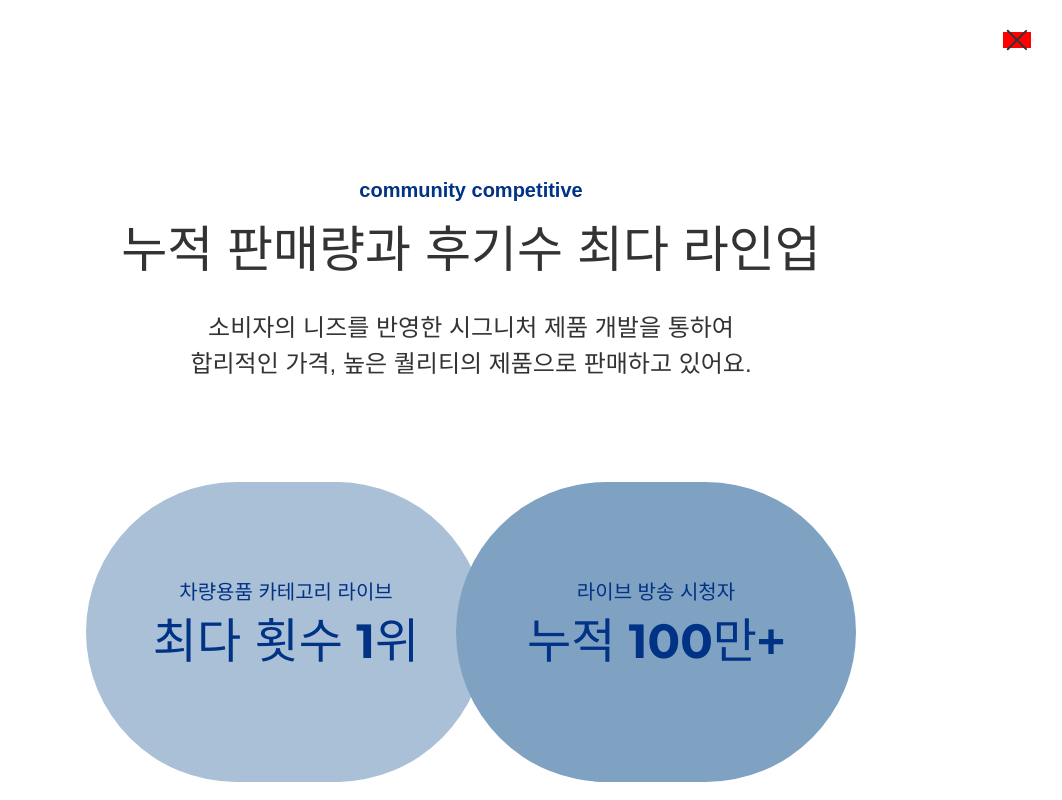
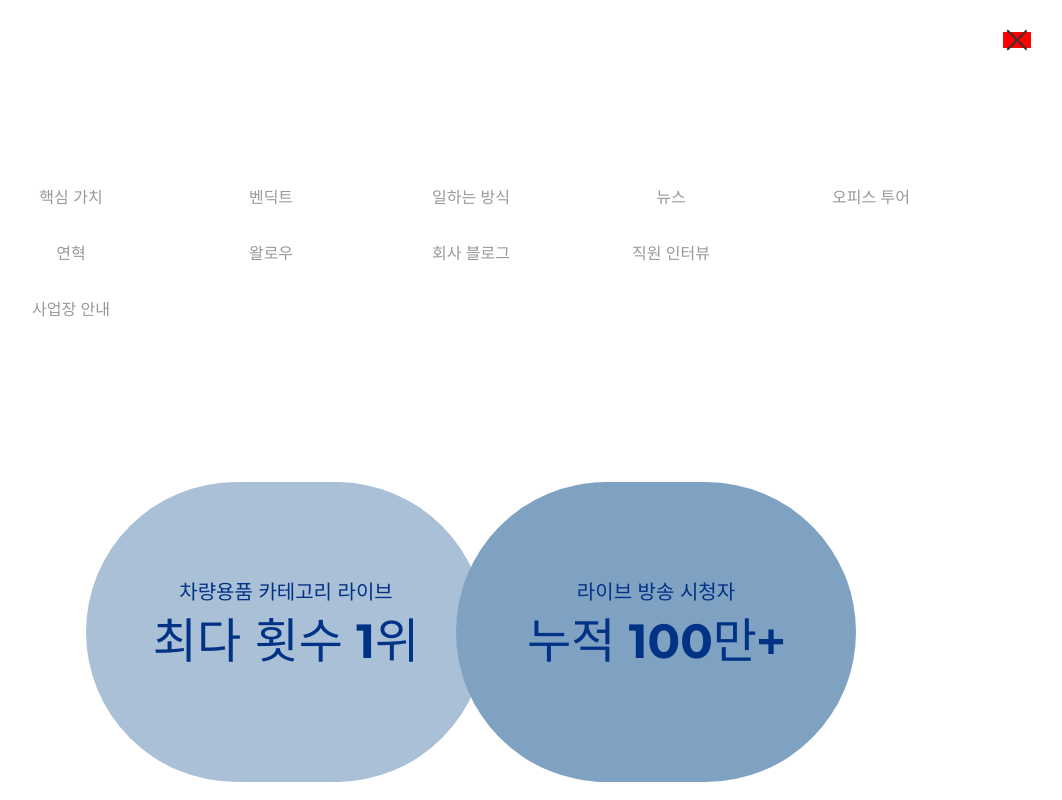
Before and after one commit to choi-uj/web-project1, a React (Vite) app: page / in a window 1280 px wide. Both pictures are taken after a click on the element 1186 px from the left and 40 px from the top of the page. Shown: the top 800 px of the page, without its empty margins (169-1231 px from the left). Built offline with nearby package versions, Linux system fonts and the light colour scheme; a web font is replaced by a local one.

Commit message:
250806-3

```diff
--- a/src/components/Header.jsx
+++ b/src/components/Header.jsx
@@ -2,44 +2,55 @@
 import React, { useState, useEffect, useRef } from "react";
 
 function Header() {
-    const [isOpen, setIsOpen] = useState(false);
+    const [menuOpen, setMenuOpen] = useState(false); // 메뉴 버튼 열림 여부
     const [isDesktop, setIsDesktop] = useState(window.innerWidth >= 1440);
+    const [isScrolled, setIsScrolled] = useState(false); // 스크롤 여부 상태
     const headerRef = useRef(null);
     const gnbRef = useRef(null);
     const langWrapRef = useRef(null);
     const hBreakpoint = 1440;
 
-    // 메뉴 토글
-    // const toggleMenu = () => {
-    //     setIsOpen(prev => !prev);
-    // };
     const toggleMenu = () => {
-            console.log('menu clicked');
-            setIsOpen(prev => {
-                console.log('isOpen 상태:', !prev);
-                return !prev;
-            });
-        };
+        const header = headerRef.current;
+        setMenuOpen(prev => {
+            const newState = !prev;
 
-    // 언어 선택 토글
+            if (header) {
+                if (newState) {
+                    header.classList.add('scroll');
+                    header.classList.add('scroll-a');
+                } else {
+                    if (window.scrollY < header.offsetHeight) {
+                        header.classList.remove('scroll');
+                    }
+                    header.classList.remove('scroll-a');
+                }
+            }
+
+            return newState;
+        });
+    };
+
     const toggleLang = () => {
         if (langWrapRef.current) {
             langWrapRef.current.classList.toggle('active');
         }
     };
 
-    // 스크롤 처리
     const handleScroll = () => {
         const header = headerRef.current;
         if (!header) return;
-        if (window.scrollY >= header.offsetHeight) {
+
+        const shouldScroll = window.scrollY >= header.offsetHeight;
+        setIsScrolled(shouldScroll); // 상태 업데이트
+
+        if (shouldScroll) {
             header.classList.add('scroll');
         } else {
             header.classList.remove('scroll');
         }
     };
 
-    // 반응형 처리 및 마우스 이벤트
     useEffect(() => {
         const handleResize = () => {
             setIsDesktop(window.innerWidth >= hBreakpoint);
@@ -48,9 +59,9 @@ function Header() {
         const header = headerRef.current;
         const gnb = gnbRef.current;
 
-        // 스크롤 이벤트
         window.addEventListener('scroll', handleScroll);
         window.addEventListener('resize', handleResize);
+
         if (isDesktop && gnb) {
             const onMouseEnter = () => {
                 header.classList.add('scroll', 'scroll-a');
@@ -78,40 +89,44 @@ function Header() {
         };
     }, [isDesktop]);
 
-    return(
-        <header id="header" ref={headerRef}>
+    return (
+        <header
+            id="header"
+            ref={headerRef}
+            className={`${isScrolled ? 'scroll' : ''} ${menuOpen ? 'scroll-a' : ''}`}
+        >
             <div className="container">
                 <h1><a href="/"><span className="blind">워로브라더스</span></a></h1>
                 <nav id="gnb" ref={gnbRef}>
                     <ul className="dep1">
                         <li><a href="#go-history">Company</a>
                             <ul className="dep2">
-                                <li><a href="#" tabIndex="-1">핵심 가치</a></li>
-                                <li><a href="#" tabIndex="-1">연혁</a></li>
-                                <li><a href="#" tabIndex="-1">사업장 안내</a></li>
+                                <li><a href="#">핵심 가치</a></li>
+                                <li><a href="#">연혁</a></li>
+                                <li><a href="#">사업장 안내</a></li>
                             </ul>
                         </li>
                         <li><a href="#go-brand">Brand</a>
                             <ul className="dep2">
-                                <li><a href="#" tabIndex="-1">벤딕트</a></li>
-                                <li><a href="#" tabIndex="-1">왈로우</a></li>
+                                <li><a href="#">벤딕트</a></li>
+                                <li><a href="#">왈로우</a></li>
                             </ul>
                         </li>
                         <li><a href="#go-vision">Vision</a>
                             <ul className="dep2">
-                                <li><a href="#" tabIndex="-1">일하는 방식</a></li>
-                                <li><a href="#" tabIndex="-1">회사 블로그</a></li>
+                                <li><a href="#">일하는 방식</a></li>
+                                <li><a href="#">회사 블로그</a></li>
                             </ul>
                         </li>
                         <li><a href="#go-news">PR center</a>
                             <ul className="dep2">
-                                <li><a href="#" tabIndex="-1">뉴스</a></li>
-                                <li><a href="#" tabIndex="-1">직원 인터뷰</a></li>
+                                <li><a href="#">뉴스</a></li>
+                                <li><a href="#">직원 인터뷰</a></li>
                             </ul>
                         </li>
                         <li><a href="#go-hiring">HR</a>
                             <ul className="dep2">
-                                <li><a href="./sub1-hr-office.html" tabIndex="-1">오피스 투어</a></li>
+                                <li><a href="./sub1-hr-office.html">오피스 투어</a></li>
                             </ul>
                         </li>
                     </ul>
@@ -128,7 +143,7 @@ function Header() {
                         </ul>
                     </div>
                     <div className="allmenu-wrap">
-                        <div className={`menu-wrap ${isOpen ? 'open' : ''}`} onClick={toggleMenu}>
+                        <div className={`menu-wrap ${menuOpen ? 'open' : ''}`} onClick={toggleMenu}>
                             <span className="line"></span>
                             <span className="line"></span>
                             <span className="line"></span>
--- a/src/components/css/main.css
+++ b/src/components/css/main.css
@@ -210,12 +210,26 @@ header.scroll .menu-wrap .line {background: #333;}
         /* border: 1px solid #ff0000; */
     }
 }
+@media screen and (min-width: 971px) {
+  #gnb .dep1:hover .dep2 {
+    display: flex !important; /* ← 우선순위 높임 */
+  }
+}
 @media screen and (max-width: 970px) {
     #header .container {padding: 0 3rem;}
+    header.scroll-a {
+        overflow-y: auto; /* 스크롤 활성화 */
+        height: 100vh;
+    }
     header.scroll-a::before {height: 100vh;}
     header.scroll-a #gnb {
-        display: flex;flex-direction: row;justify-content: center;
-        top: 100%;height: 90vh;
+        display: flex;flex-direction: column;
+        position: absolute;
+        top: 8rem;left: 0;right: 0;
+        height: calc(100vh - 8rem);
+        overflow-y: auto;
+        /* background: white; 필요 시 */
+        z-index: 99;
     }
     #gnb .dep1 {
         position: absolute;top: 3rem;left: 5rem;
```
